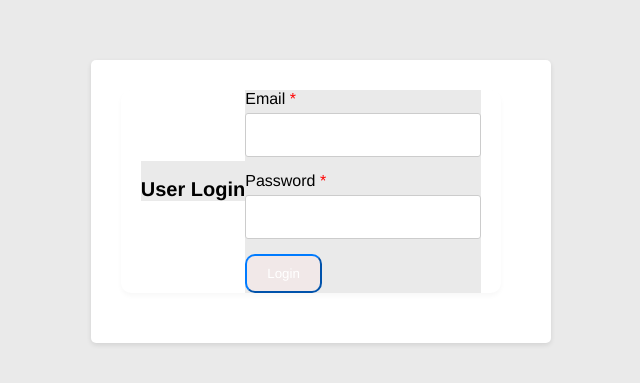
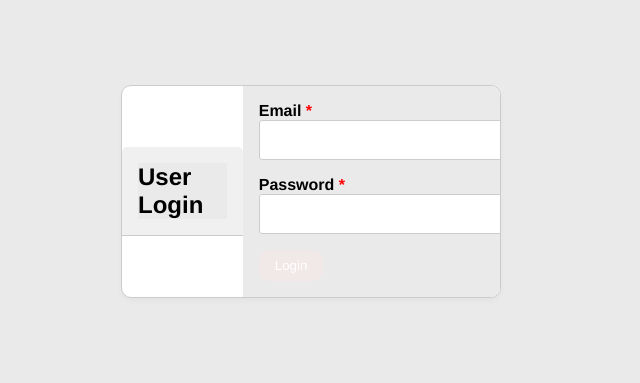
Before and after one commit to DEYYF/Web-Name, a React (Vite) app: page / in a window 1280 px wide. Shown: the part 267-650 px from the top of the page, without its empty margins (319-959 px from the left). Built offline with nearby package versions, Linux system fonts and the light colour scheme; no server answers.

Commit message:
Acciones modificadas

```diff
--- a/src/Components/ModalsEdit.jsx
+++ b/src/Components/ModalsEdit.jsx
@@ -2,7 +2,7 @@ import { useState } from "react";
 
 
 
-export const ModalsEdits = ({setOpenModal, updateItem, item}) => {
+export const ModalsEdits = ({setOpenModal, updateItem, item, setSelected}) => {
 
     const [input, setInput] = useState("");
 
@@ -19,6 +19,8 @@ export const ModalsEdits = ({setOpenModal, updateItem, item}) => {
             image: item.image
         };
         updateItem(updatedItem);
+        setSelected(null)
+
     }
 
 
--- a/src/ItemsComponents/ItemGrid.jsx
+++ b/src/ItemsComponents/ItemGrid.jsx
@@ -88,12 +88,6 @@ export const ItemGrid = () => {
 
 
 
-    const header = (
-        <div className="flex flex-wrap align-items-center justify-content-between gap-2">
-            <span className="text-xl text-900 font-bold">Items</span>
-
-        </div>
-    );
 
     const imageBody = (item) => {
         return <img src={item.image} alt={item.image} className="w-6rem shadow-2 border-round"/>;
@@ -108,11 +102,14 @@ export const ItemGrid = () => {
 
 
 
+
+
     return (
         <>
             <div className="card-grid">
 
                 <button className="GoBack" onClick={goBack}>Exit</button>
+
 
                     <input
                     type="text"
@@ -120,7 +117,7 @@ export const ItemGrid = () => {
                     placeholder="Search"
                     onChange={Buscador}/>
 
-                <DataTable value={items} selectionMode="single" onSelectionChange={(e) =>{setSelectedItem(e.value);}  } header={header} tableStyle={{minWidth: '50rem'}}>
+                    <DataTable value={items} selectionMode="single"  selection= {selectedItem} onSelectionChange={(e) =>{setSelectedItem(e.value); setOpenModal2(false);}} tableStyle={{minWidth: '50rem'}} rowClassName={(rowData) => rowData === selectedItem ? 'selected-row' : ''}>
 
                         <Column field="name" header="Name"></Column>
                         <Column header="Image" body={imageBody}></Column>
@@ -131,8 +128,10 @@ export const ItemGrid = () => {
                     <button className="fb-more" onClick={()=>{setOpenModal(true);}}>Crear</button>
                     {openModal && <Modals setOpenModal={setOpenModal} addItem={AddItem} ultimoId={items.length}/>}
 
-                <button className="fb-edit" onClick={()=>{setOpenModal(true);}}>Editar</button>
-                {openModal && selectedItem != null && <ModalsEdits setOpenModal={setOpenModal} item={selectedItem} updateItem={EditItem}/>}
+                    <button className="fb-edit" onClick={()=>{setOpenModal2(true);}}>Editar</button>
+                    {openModal2 && selectedItem != null  && <ModalsEdits setOpenModal={setOpenModal2} item={selectedItem} updateItem={EditItem} setSelected={setSelectedItem}/>}
+
+
 
 
             </div>
--- a/src/UserComponents/LoginForm.css
+++ b/src/UserComponents/LoginForm.css
@@ -1,66 +1,67 @@
-/* General Styles */
 .row {
-  display: flex; /* Center the form horizontally */
+  display: flex;
   justify-content: center;
   align-items: center;
-  min-height: 100vh; /* Set minimum height for viewport */
+  height: 100vh;
 }
 
-/* Form Container */
 .container {
-  background-color: #fff; /* White background */
-  border-radius: 5px; /* Rounded corners */
-  box-shadow: 0px 2px 5px rgba(0, 0, 0, 0.1); /* Subtle shadow */
-  padding: 30px; /* Padding for content */
-  width: 400px; /* Set form width */
+  width: 100%;
+  max-width: 400px;
 }
 
-/* Card Header */
+.card {
+  border: 1px solid #ccc;
+  border-radius: 5px;
+  box-shadow: 0 2px 4px rgba(0, 0, 0, 0.1);
+}
+
 .card-header {
-  text-align: center; /* Center header text */
-  margin-bottom: 20px; /* Spacing between header and body */
+  background-color: #f0f0f0;
+  padding: 1rem;
+  border-bottom: 1px solid #ccc;
+  border-top-left-radius: 5px;
+  border-top-right-radius: 5px;
 }
 
 .card-header h2 {
-  font-size: 20px; /* Set header font size */
-  margin-bottom: 0; /* Remove bottom margin */
+  margin: 0;
+  font-size: 1.5rem;
 }
 
-/* Form Group */
+.card-body {
+  padding: 1rem;
+}
+
 .form-group {
-  margin-bottom: 15px; /* Spacing between form groups */
+  margin-bottom: 1rem;
 }
 
 .form-group label {
-  display: block; /* Display label on its own line */
-  margin-bottom: 5px; /* Spacing between label and input */
+  font-weight: bold;
 }
 
 .errmsg {
-  color: red; /* Error message color (assuming for invalid input) */
+  color: red;
 }
 
-/* Input Fields */
 .form-control {
-  display: block; /* Display input on its own line */
-  width: 100%; /* Match form group width */
-  padding: 10px;
-  border: 1px solid #ccc; /* Light border */
-  border-radius: 3px; /* Rounded corners */
-  box-sizing: border-box; /* Include padding in width calculation */
+  width: 100%;
+  padding: 0.5rem;
+  border: 1px solid #ccc;
+  border-radius: 3px;
+  outline: none;
 }
 
-/* Form Button */
 .btn-primary {
-  background-color: #007bff; /* Blue button color */
-  color: #fff; /* White button text */
-  border-color: #007bff; /* Blue button border */
-  border-radius: 5px; /* Rounded corners */
-  padding: 10px 20px; /* Button padding */
-  cursor: pointer; /* Indicate clickable button */
+  background-color: #007bff;
+  color: #fff;
+  border: none;
+  padding: 0.5rem 1rem;
+  border-radius: 3px;
+  cursor: pointer;
 }
 
-/* Button hover effect (optional) */
 .btn-primary:hover {
-  background-color: #0069d9; /* Slightly darker blue on hover */
+  background-color: #0056b3;
 }
--- a/styles.css
+++ b/styles.css
@@ -80,33 +80,36 @@ h3 {
 }
 
 .fb-more {
-  margin-left: 100px;
-  background-color: #3b5998; /* Color de fondo regular */
-  color: #ffffff; /* Color de texto regular */
-  padding: 10px 20px; /* Espaciado interno */
-  border-radius: 5px; /* Bordes redondeados */
-  transition: background-color 0.3s, transform 0.3s; /* Transición de color de fondo y transformación */
+  background-color: #52c41a;
+  color: white;
+  border: none;
+  padding: 0.5rem 1rem;
+  cursor: pointer;
+  border-radius: 4px;
+  outline: none;
 }
 
-/* Estilo al pasar el ratón */
-.fb-more:hover {
-  background-color: red; /* Nuevo color de fondo */
-  transform: scale(1.05); /* Aumentar el tamaño */
+
+
+.fb-edit {
+  background-color: #1890ff;
+  color: white;
+  border: none;
+  padding: 0.5rem 1rem;
+  cursor: pointer;
+  border-radius: 4px;
+  outline: none;
 }
 
-.fb-edit {
-  margin-left: 100px;
-  background-color: #3b5998; /* Color de fondo regular */
-  color: #ffffff; /* Color de texto regular */
-  padding: 10px 20px; /* Espaciado interno */
-  border-radius: 5px; /* Bordes redondeados */
-  transition: background-color 0.3s, transform 0.3s; /* Transición de color de fondo y transformación */
-}
 
-/* Estilo al pasar el ratón */
-.fb-edit:hover {
-  background-color: red; /* Nuevo color de fondo */
-  transform: scale(1.05); /* Aumentar el tamaño */
+.bt-eliminar {
+  background-color: #ff4d4f;
+  color: white;
+  border: none;
+  padding: 0.5rem 1rem;
+  cursor: pointer;
+  border-radius: 4px;
+  outline: none;
 }
 
 .main-container {
@@ -180,22 +183,15 @@ h3 {
 }
 
 .GoBack {
-  /* Adjust styles for button appearance */
   position: absolute;
   top: 1rem;
   right: 1rem;
-  background-color: #f0f0f0;
+  background-color: #fadb14;
+  color: black;
   border: none;
-  padding: 1rem 2rem;
-  border-radius: 5px;
-  font-weight: bold;
-  margin-bottom: 1rem;
-          /* Indicate clickable button */
-
-  /* Optional: Add some hover effects */
-  &:hover {
-    background-color: #dddddd; /* Slightly darker background on hover */
-  }
+  padding: 0.5rem 1rem;
+  cursor: pointer;
+  border-radius: 4px;
 }
 
 /* DataTable styles (adjust as needed) */
```
Lines whose indentation alone changed are shown as unchanged.
